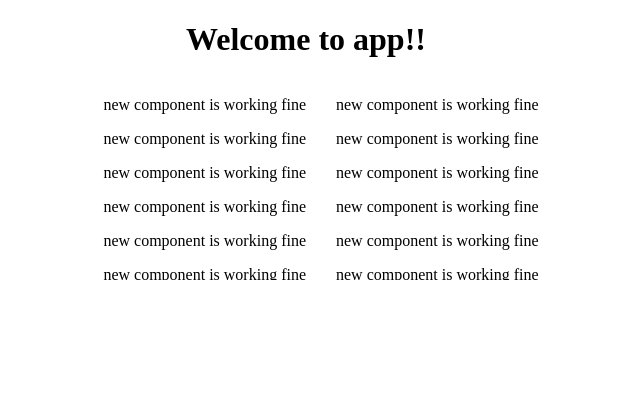
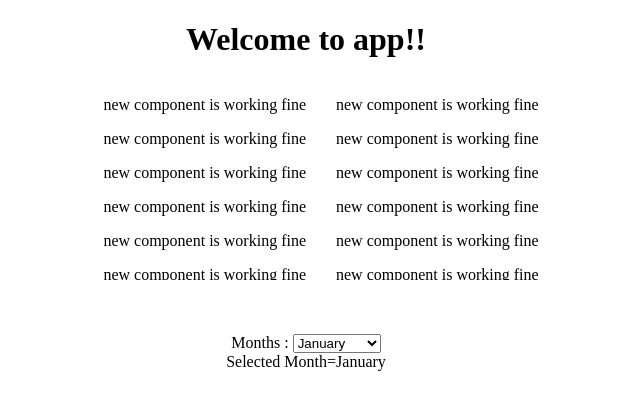
Before and after one commit to adarshnanda/learnAngular4, an Angular app: page / in a window 1280 px wide. Shown: the top 410 px of the page, without its empty margins (334-974 px from the left). Built offline with nearby package versions, Linux system fonts and the light colour scheme.

Commit message:
ngModel wont work without FormsModule

```diff
--- a/src/app/app.component.html
+++ b/src/app/app.component.html
@@ -29,4 +29,19 @@
   	<new-cmp></new-cmp>
   	<new-cmp></new-cmp>
   </div>
+  <span *ngIf="displayMonths;then display else doNotDisplayMonths"></span>
+
+<ng-template #display>
+	<div style="margin-top: 50px"> Months :
+		<select [(ngModel)]="month">
+      		<option *ngFor="let i of months">{{i}}</option>
+   		</select>
+	</div>
+	<div>Selected Month={{month}}</div>
+</ng-template>
+<ng-template #doNotDisplayMonths>
+   		<div style="margin-top: 50px">
+   			Months unavailable at this time
+   		</div>
+</ng-template>
 </div>
--- a/src/app/app.component.ts
+++ b/src/app/app.component.ts
@@ -7,4 +7,9 @@ import { Component } from '@angular/core';
 })
 export class AppComponent {
   title = 'app';
+  months = ["January", "Feburary", "March", "April", "May",
+            "June", "July", "August", "September",
+            "October", "November", "December"];
+  displayMonths = true;
+  month = "January";
 }
--- a/src/app/app.module.ts
+++ b/src/app/app.module.ts
@@ -3,6 +3,7 @@ import { NgModule, CUSTOM_ELEMENTS_SCHEMA } from '@angular/core';
 
 import { AppComponent } from './app.component';
 import {NewCmpComponent} from './newComponent/new-cmp.component';
+import { FormsModule } from '@angular/forms'; //without this ngModel wont work
 
 @NgModule({
   declarations: [
@@ -10,7 +11,8 @@ import {NewCmpComponent} from './newComponent/new-cmp.component';
     NewCmpComponent
   ],
   imports: [
-    BrowserModule
+    BrowserModule,
+    FormsModule
   ],
   providers: [],
   bootstrap: [AppComponent],
```
